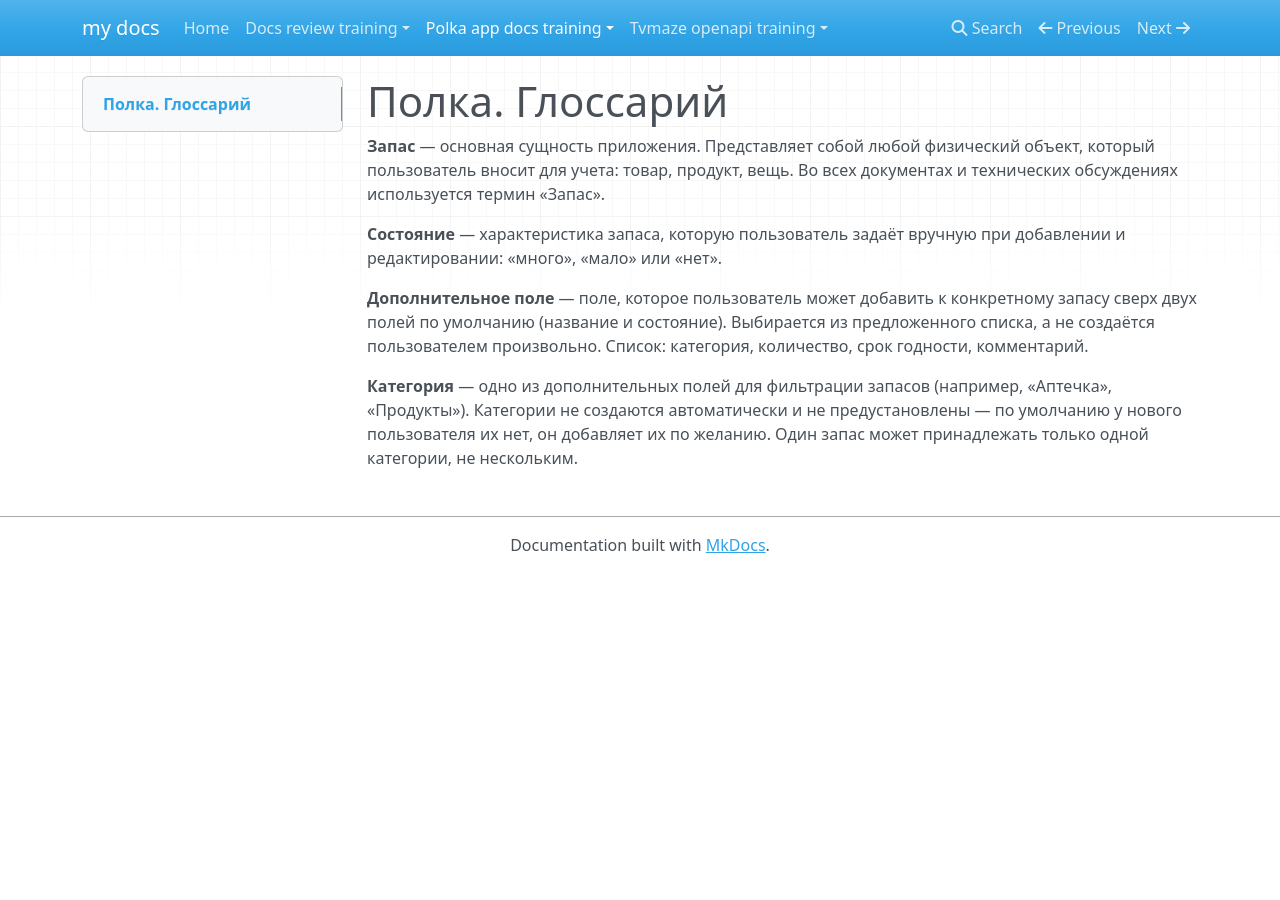
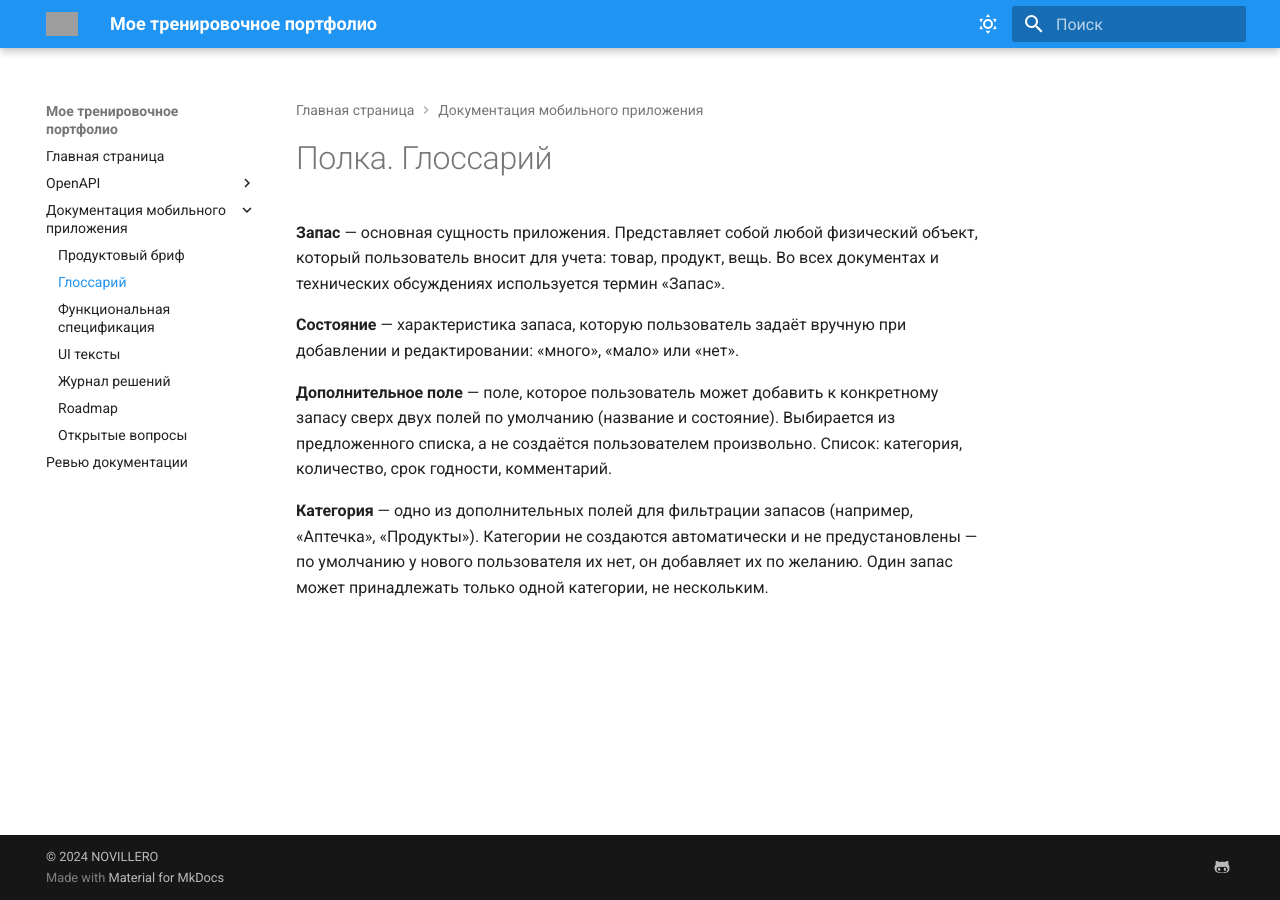
Before and after one commit to alenaChernyka/training, an MkDocs documentation site: the page built from docs/polka-app-docs-training/02-glossary.md, in a window 1280 px wide. Built offline with MkDocs 1.6.1 and Material for MkDocs 9.7.7, drawn with Linux system fonts in a browser that asks for light colours; nearby versions of some CDN libraries; grey boxes are pictures that could not be loaded.

Commit message:
Docs: update mkdocs.yml

```diff
--- a/mkdocs.yml
+++ b/mkdocs.yml
@@ -1 +1,77 @@
-site_name: my docs
+site_name: Мое тренировочное портфолио # Название сайта
+site_description: Мое тренировочное портфолио # Описание сайта, добавляется в meta-теги
+theme: # Тема сайта, информация о ее параметрах
+  name: material # Название темы
+  logo: logo.svg # Ссылка на логотип сайта
+  font:
+    text: Roboto # Шрифт текста
+    code: Roboto Mono # Шрифт для текста кода
+  features:
+    #- navigation.sections
+    - navigation.path # Хлебные крошки
+    - navigation.indexes # Позволяет создавать корневые страницы разделов меню. Корневая страница должна лежать в папке раздела и называться index.md. Пример использования корневых страниц приведен ниже в настройках nav
+    #- navigation.tabs # Верхнее меню
+    #- navigation.tabs.sticky # Фиксация верхнего меню
+    #- Navigation sections # Настройка спойлеров в левом меню
+    #- navigation.expand # Разворачивает спойлеры в левом меню по умолчанию
+    #- toc.integrate # Фиксирует оглавление страницы в левом меню
+    - navigation.instant # Функция быстрой загрузки страниц
+    - navigation.top # Добавляет кнопку «к началу» для быстрой обратной прокрутки страницы
+    - search.suggest # Подсказки при вводе поискового запроса
+    - search.highlight # Подсветка результатов поиска в тексте страницы
+    - content.code.copy # Кнопка копирования в блоке кода
+
+  language: ru # Язык
+  palette: # Настройки светлой и тёмной тем
+    # Настройки светлой темы
+    - scheme: default
+      toggle:
+        icon: material/weather-sunny # Иконка для активации светлой темы
+        name: Выключить солнышко # Всплывающий текст-подсказка
+      primary: blue # Основной цвет
+      accent: purple # Акцентный цвет
+    # Настройки тёмной темы
+    - scheme: slate
+      toggle:
+        icon: material/weather-night
+        name: Позвать солнышко
+      primary: deep purple
+      accent: blue
+
+nav: # Структура сайта
+    - Главная страница: index.md
+    - OpenAPI:
+      - Решения: tvmaze-openapi-training/decisions.md
+    - Документация мобильного приложения:
+      - Продуктовый бриф: polka-app-docs-training/01-product-brief.md
+      - Глоссарий: polka-app-docs-training/02-glossary.md
+      - Функциональная спецификация: polka-app-docs-training/03-functional-spec.md
+      - UI тексты: polka-app-docs-training/04-ui-texts.md
+      - Журнал решений: polka-app-docs-training/decision-log.md
+      - Roadmap: polka-app-docs-training/docs-roadmap.md
+      - Открытые вопросы: polka-app-docs-training/open-questions.md
+    - Ревью документации: docs-review-training/findings.md
+
+extra:
+  social: # Ссылки на соц.сети
+    - icon: fontawesome/brands/github-alt # Иконка гитхаба
+      link: https://github.com/{your_account} # Ссылка на гитхаб
+
+markdown_extensions: # Расширения markdown
+  - admonition # Поддержка информационных панелей (сообщений типа «Внимание», «Совет», «Примечание», etc.)
+  - footnotes # Поддержка встроенных сносок на страницах
+  - attr_list # Использование html-атрибутов и CSS в элементах markdown
+  - md_in_html # Поддержка markdown внутри html
+  - def_list # Поддержка списков определений
+  - pymdownx.tabbed # Использование вкладок (табов)
+  - pymdownx.details # Использование спойлеров (катов)
+  - pymdownx.highlight: # Подсветка синтаксиса в блоках кода
+      anchor_linenums: true
+  - pymdownx.superfences # Поддержка вложенных блоков кода
+  - pymdownx.snippets # Использование заимствованного контента
+  - pymdownx.emoji: # Иконки и эмодзи
+      emoji_index: !!python/name:material.extensions.emoji.twemoji
+      emoji_generator: !!python/name:material.extensions.emoji.to_svg
+
+copyright: |
+  &copy; 2024 NOVILLERO
```
